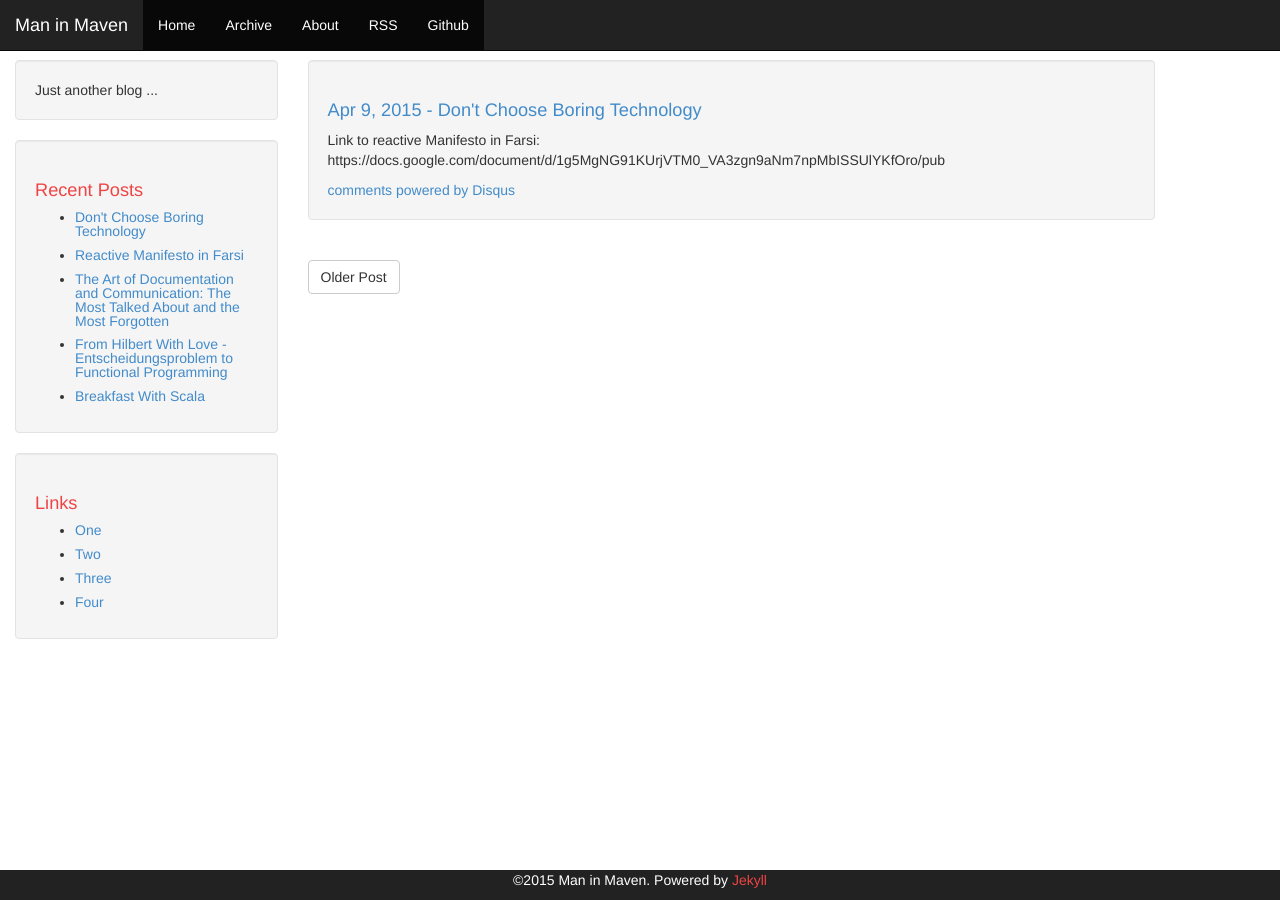
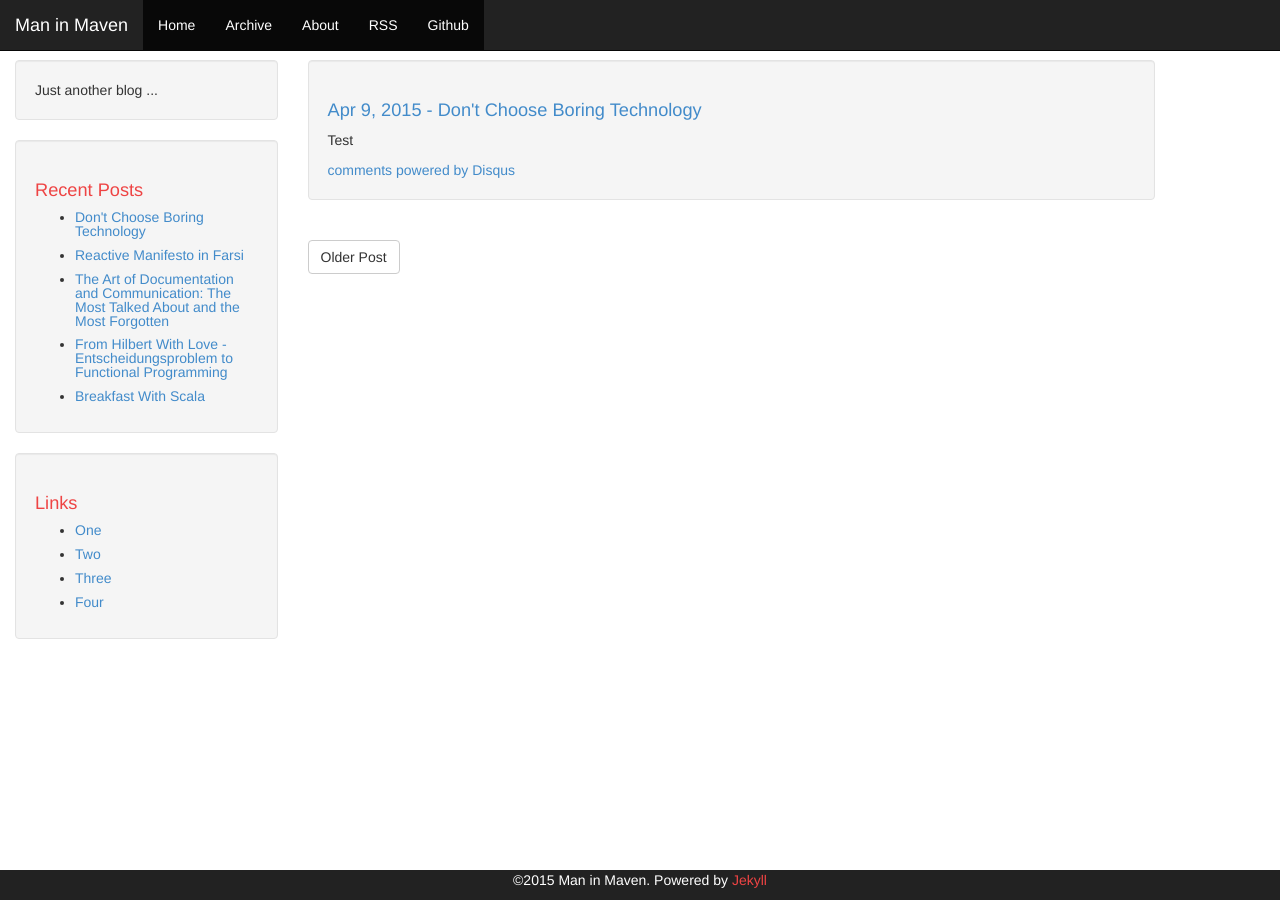
Before and after one commit to esfand-r/esfand-r.github.com, a Jekyll site: the page built from _posts/2015-04-09-don't-choose-boring-technology.markdown, in a window 1280 px wide. Built offline with Jekyll 4.4.1, drawn with Linux system fonts in a browser that asks for light colours; Markdown is read by kramdown in place of the engine named in the settings; comment, search, counter and statistics services are not loaded.

Commit message:
new post

```diff
--- a/_posts/2015-04-09-don't-choose-boring-technology.markdown
+++ b/_posts/2015-04-09-don't-choose-boring-technology.markdown
@@ -10,5 +10,4 @@ comments: true
 share: true
 ---
 
-Link to reactive Manifesto in Farsi:
-https://docs.google.com/document/d/1g5MgNG91KUrjVTM0_VA3zgn9aNm7npMbISSUlYKfOro/pub
+Test
```
